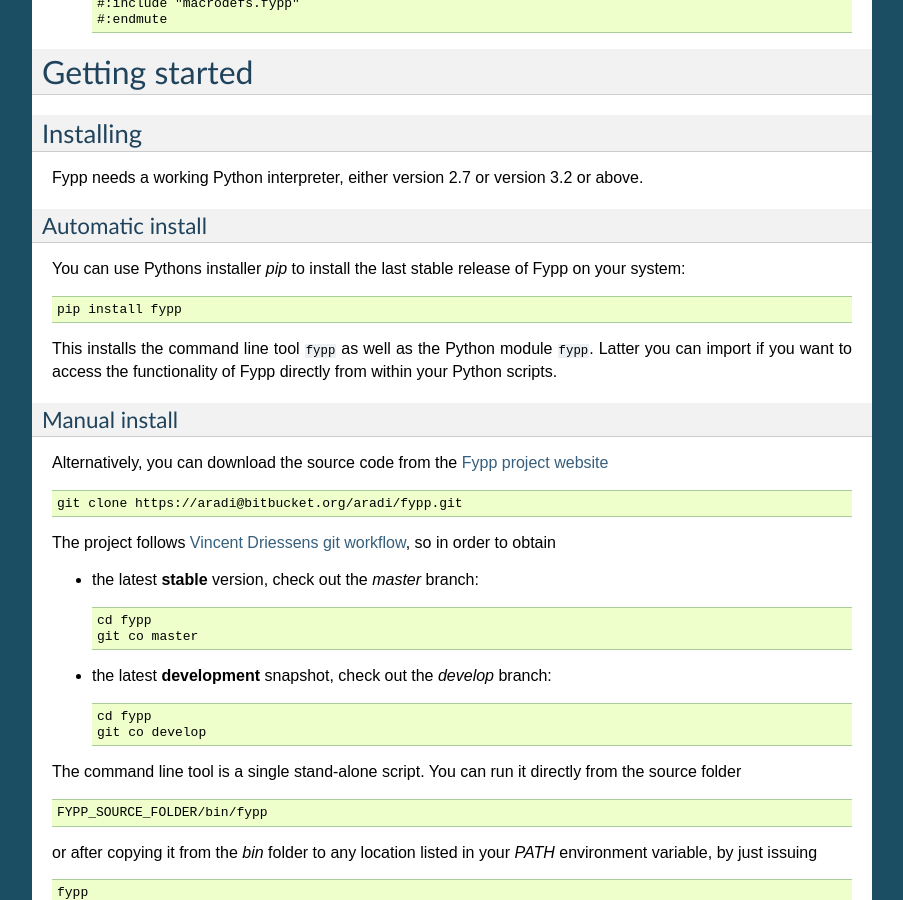
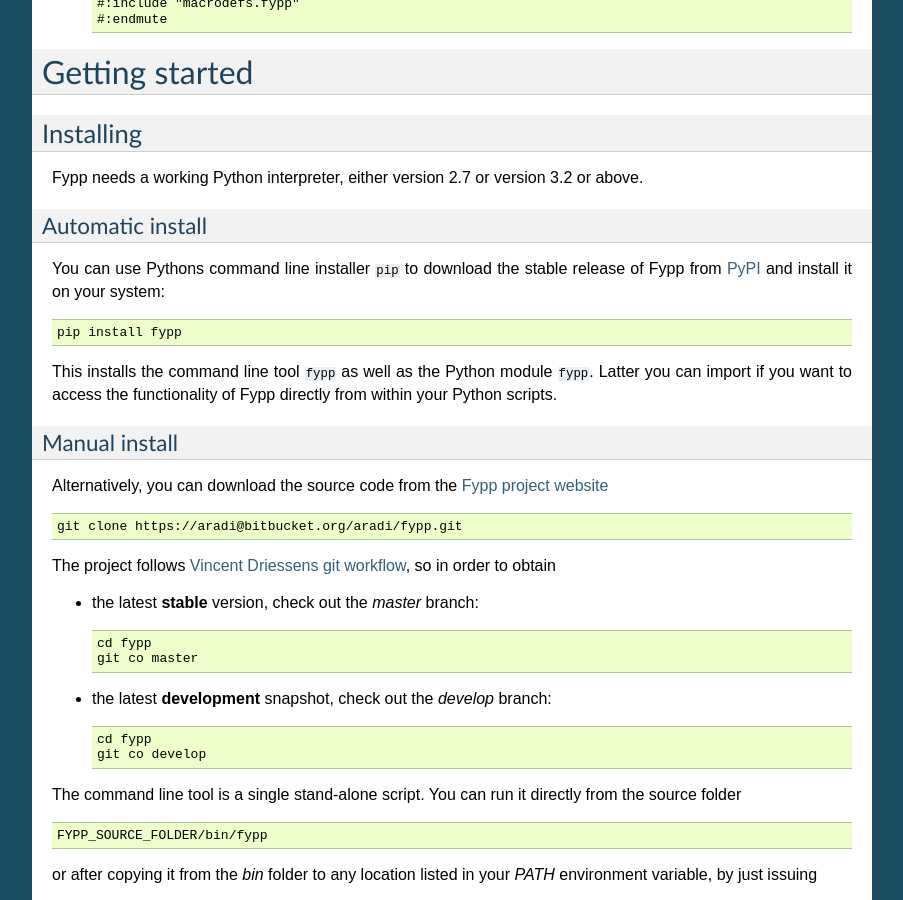
Before and after one commit to aradi/fypp, a Sphinx documentation site: the page built from docs/fypp.rst, in a window 1280 px wide and 900 px high, scrolled down 2109 px. Shown: the whole window, without its empty margins (198-1101 px from the left). Built offline with Sphinx 7.4.7, drawn with Linux system fonts in a browser that asks for light colours.

Commit message:
Add explicit links to PyPI in the documentation.

```diff
--- a/README.rst
+++ b/README.rst
@@ -122,7 +122,8 @@
 Automatic install
 -----------------
 
-You can use Pythons installer `pip` to install the last stable release of Fypp
+You can use Pythons command line installer ``pip`` to download the stable
+release of Fypp from `PyPI <http://pypi.python.org/pypi/fypp>`_ and install it
 on your system::
 
   pip install fypp
--- a/docs/fypp.rst
+++ b/docs/fypp.rst
@@ -142,7 +142,8 @@
 Automatic install
 -----------------
 
-You can use Pythons installer `pip` to install the last stable release of Fypp
+You can use Pythons command line installer ``pip`` to download the stable
+release of Fypp from `PyPI <http://pypi.python.org/pypi/fypp>`_ and install it
 on your system::
 
   pip install fypp
```
